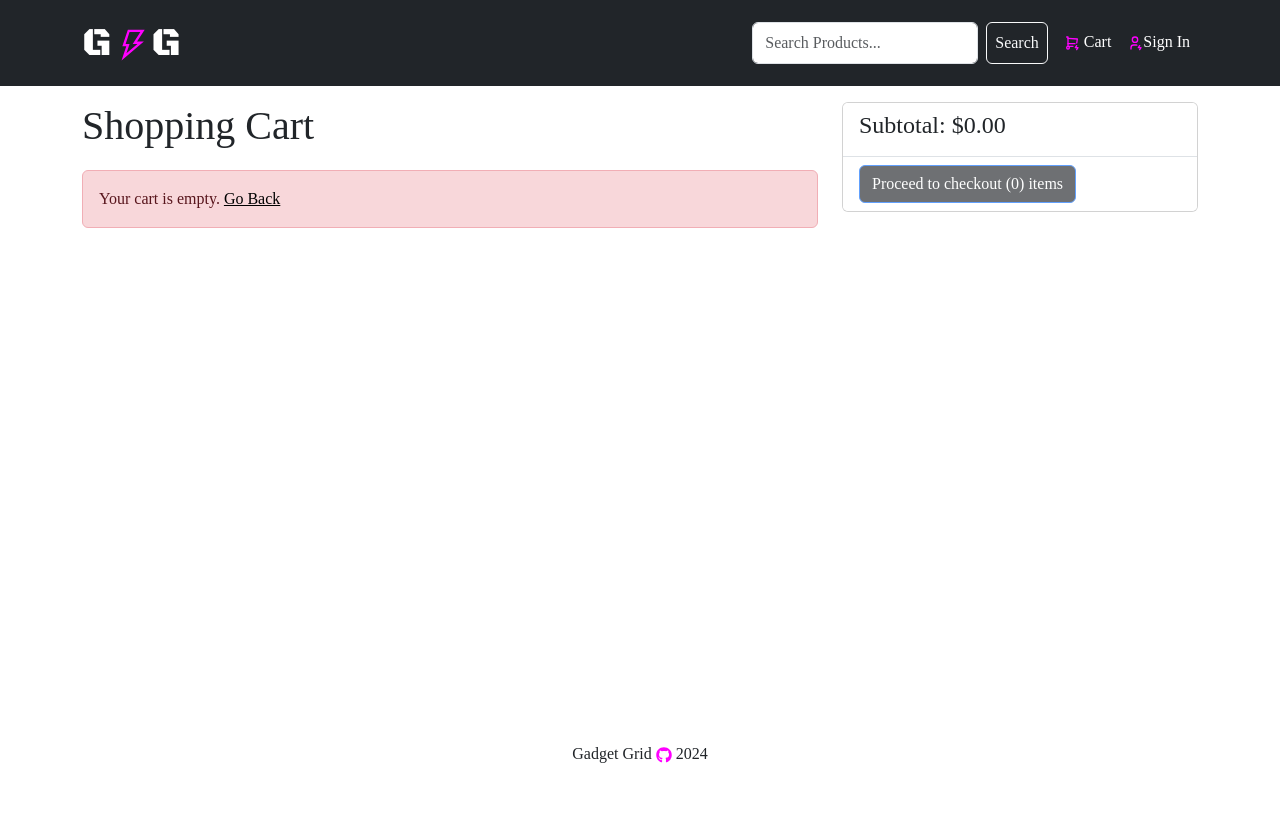
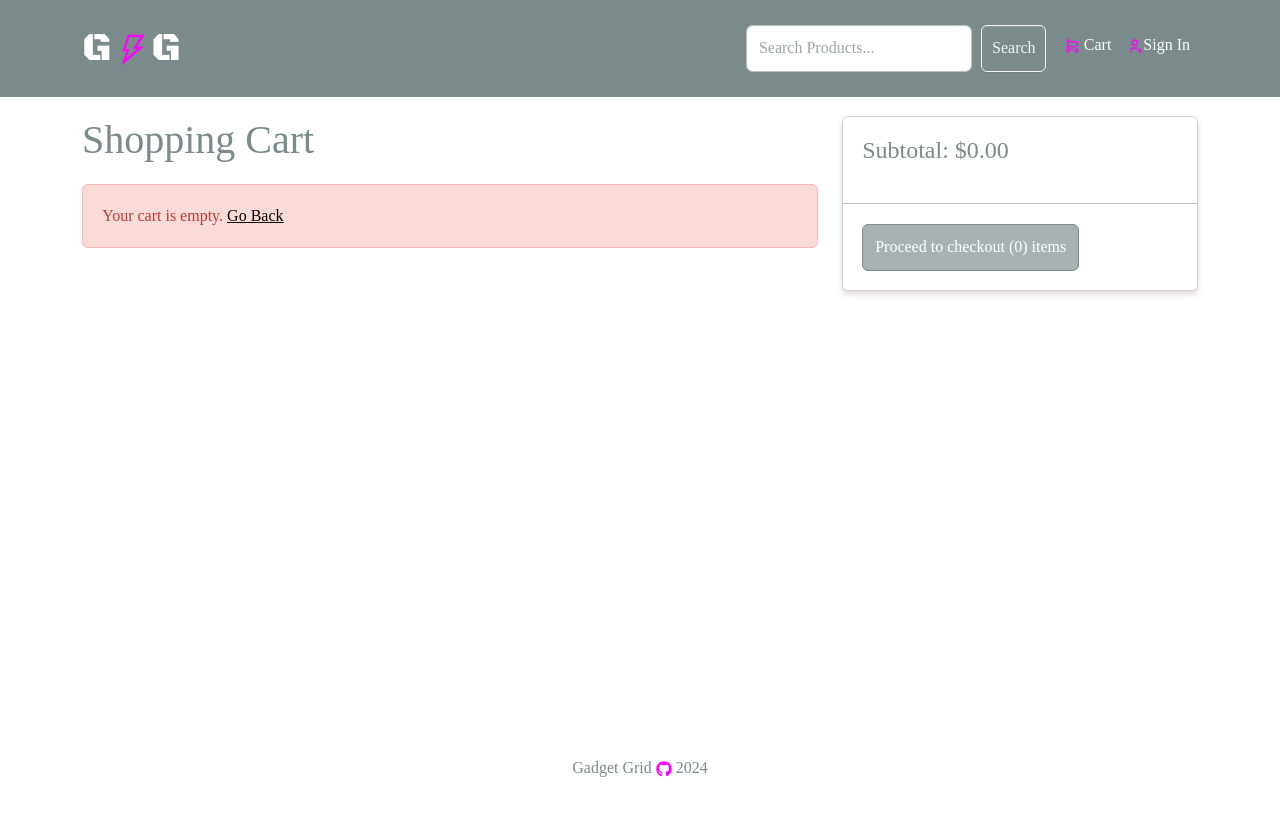
Before and after one commit to Aaliyah1699/SynthWaveApp, a React (Vite) app in the folder frontend/: page /cart in a window 1280 px wide. Built offline with nearby package versions, Linux system fonts and the light colour scheme; a web font is replaced by a local one.

Commit message:
Setup tailwind and daisy

```diff
--- /dev/null
+++ b/frontend/index.css
@@ -0,0 +1,12 @@
+@import url('https://fonts.googleapis.com/css2?family=Orbitron&family=Rubik+Broken+Fax&family=Rubik+Doodle+Shadow&family=Rubik+Doodle+Triangles&family=Rubik+Glitch&family=Tektur&display=swap');
+
+@tailwind base;
+@tailwind components;
+@tailwind utilities;
+
+/* custom class */
+@layer components {
+    .align-element {
+        @apply mx-auto max-w-6xl px-8;
+    }
+}
--- /dev/null
+++ b/frontend/postcss.config.js
@@ -0,0 +1,6 @@
+export default {
+    plugins: {
+        tailwindcss: {},
+        autoprefixer: {},
+    },
+};
--- a/frontend/src/main.jsx
+++ b/frontend/src/main.jsx
@@ -11,7 +11,7 @@ import { Provider } from 'react-redux';
 import store from './store.js';
 import 'bootstrap/dist/css/bootstrap.min.css';
 import App from './App.jsx';
-// import './index.css';
+import './index.css';
 import './App.css';
 import PrivateRoute from './components/PrivateRoute.jsx';
 import AdminRoute from './components/AdminRoute.jsx';
--- /dev/null
+++ b/frontend/tailwind.config.cjs
@@ -0,0 +1,18 @@
+export default {
+    content: ['./index.html', './src/**/*.{js,ts,jsx,tsx}'],
+    theme: {
+        extend: {
+            fontFamily: {
+                orbitron: ['Orbitron', 'sans-serif'],
+                tektur: ['Tektur', 'sans-serif', 'Display'],
+                doodle: ['Rubik Doodle Shadow', 'sans-serif', 'Display'],
+                glitch: ['Rubik Glitch ', 'sans-serif', 'Display'],
+                fax: ['Rubik Broken Fax', 'sans-serif', 'Display'],
+            },
+        },
+    },
+    plugins: [require('@tailwindcss/typography'), require('daisyui')],
+    daisyui: {
+        themes: ['cmyk', 'synthwave', 'sunset', 'fantasy'],
+    },
+};
```
